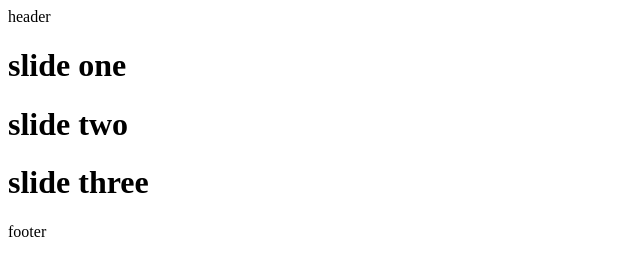
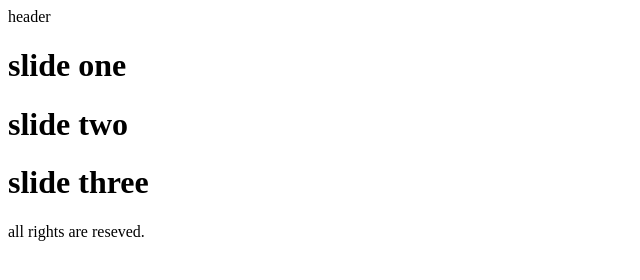
Before and after one commit to Maryam6889/git-project-one, a plain HTML site: page index.html in a window 1280 px wide. Shown: the whole page, without its empty margins (0-640 px from the left). Drawn offline with Linux system fonts and the light colour scheme.

Commit message:
footer update

```diff
--- a/index.html
+++ b/index.html
@@ -15,7 +15,7 @@
         <h1>slide three</h1>
      </div>
      <footer>
-        footer
+        all rights are reseved.
      </footer>
 </body>
 </html>
```
